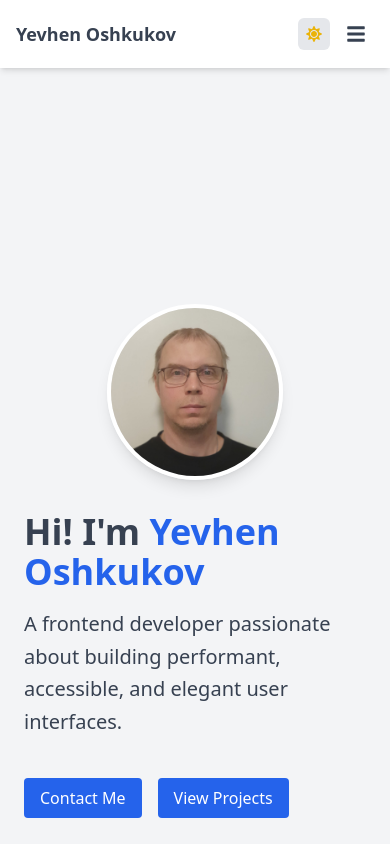
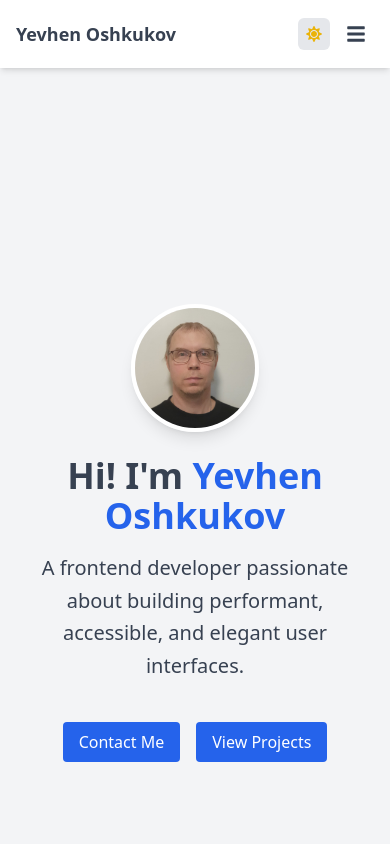
Before and after one commit to Yevgen2022/Portfolio-cleanJS, a React (Vite) app: page / in a window 390 px wide. Shown: the top 844 px of the page. Built offline with nearby package versions, Linux system fonts and the light colour scheme; the HTML template or start-up script is replaced by a standard one.

Commit message:
Create SkillCard files

```diff
--- a/src/pages/Home.jsx
+++ b/src/pages/Home.jsx
@@ -33,28 +33,32 @@ export default function Home() {
             <div className="home-container">
 
                 <section id="about" className="py-20 mb-12">
-                    <div className="flex flex-col md:flex-row gap-8 items-center">
-                        <img src={myFoto} alt="Yevhen Oshkukov"
-                             className="w-44 h-44 rounded-full object-cover shadow-lg border-4 border-white
-                        dark:border-gray-800 transition-theme-color"/>
+                    <div className="flex flex-col md:flex-row items-center gap-6 md:gap-12 text-center md:text-left">
+                        <img
+                            src={myFoto}
+                            alt="Yevhen Oshkukov"
+                            className="w-32 sm:w-52 md:w-44 lg:w-52 h-auto rounded-full object-cover shadow-lg border-4 border-white dark:border-gray-800 transition-theme-color"
+                        />
                         <div>
-                            <h2 className="text-4xl font-bold mb-4">Hi! I'm <span
-                                className="text-blue-600">Yevhen Oshkukov</span></h2>
-                            <p className="text-xl leading-relaxed mb-6">
-                                A frontend developer passionate about building performant, accessible, and elegant user
-                                interfaces.
+                            <h2 className="text-4xl font-bold mb-4">
+                                Hi! I'm <span className="text-blue-600">Yevhen Oshkukov</span>
+                            </h2>
+                            <p className="text-xl leading-relaxed mb-6 max-w-2xl">
+                                A frontend developer passionate about building performant, accessible, and elegant user interfaces.
                             </p>
-                            <div className="flex flex-wrap gap-4">
-                                <a href="#contact"
-                                   className="btn-style">Contact
-                                    Me</a>
-                                <a href="#projects"
-                                   className="btn-style">View
-                                    Projects</a>
+                            <div className="flex flex-wrap justify-center md:justify-start gap-4">
+                                <a href="#contact" className="btn-style">
+                                    Contact Me
+                                </a>
+                                <a href="#projects" className="btn-style">
+                                    View Projects
+                                </a>
                             </div>
                         </div>
                     </div>
                 </section>
+
+
 
 
                 {/* Skills section */}
```
Also changed, not shown: src/components/SkillCard.jsx (added), src/pages/test.txt.
